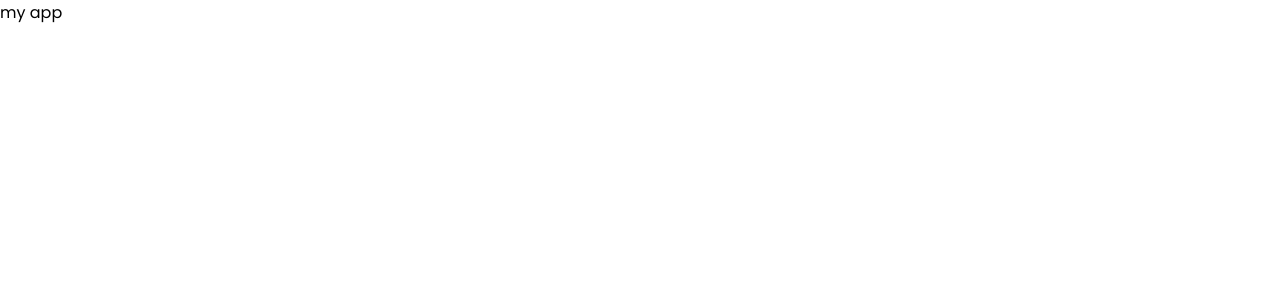
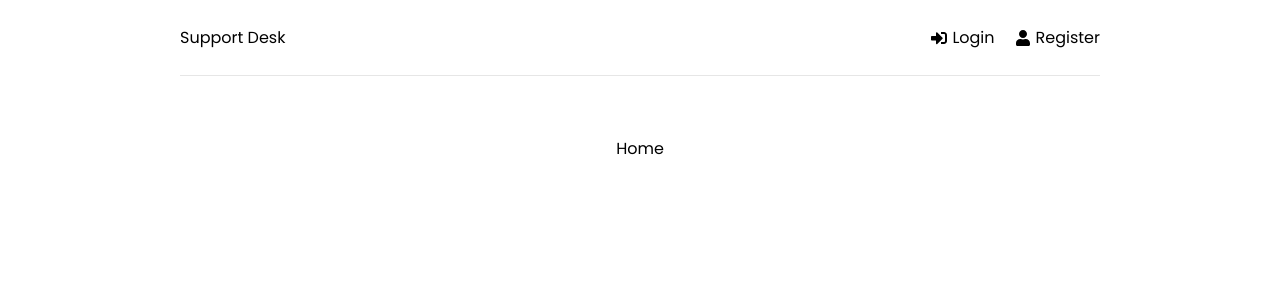
Before and after one commit to Mohammad-jf/support-ticket-mern, a React (Create React App) app in the folder frontend/: page / in a window 1280 px wide. Shown: the top 300 px of the page. Built offline with nearby package versions, Linux system fonts and the light colour scheme.

Commit message:
frontend structure

```diff
--- a/frontend/src/App.js
+++ b/frontend/src/App.js
@@ -1,5 +1,27 @@
+import { BrowserRouter as Router } from "react-router-dom";
+import { Routes, Route } from "react-router-dom";
+import Home from "../src/pages/Home";
+import Login from "../src/pages/Login";
+import Register from "../src/pages/Register";
+import Header from "./components/Header";
+
+
 function App() {
-  return <div>my app</div>;
+  return (
+    <>
+      <Router>
+        <div className="container">
+          <Header />
+          <Routes>
+            <Route path="/" element={<Home />} />
+            <Route path="/login" element={<Login />} />
+            <Route path="/register" element={<Register />} />
+          </Routes>
+        </div>
+      </Router>
+    </>
+  )
+
 }
 
 export default App;
--- /dev/null
+++ b/frontend/src/components/Header.jsx
@@ -0,0 +1,29 @@
+import React from 'react'
+import { FaSignInAlt, FaSignOutAlt, FaUser } from 'react-icons/fa'
+import { Link } from 'react-router-dom'
+
+
+const Header = () => {
+    return (
+        <header className='header'>
+            <div className="logo">
+                <Link to='/'>Support Desk</Link>
+            </div>
+
+            <ul>
+                <li>
+                    <Link to='/login'>
+                        <FaSignInAlt /> Login
+                    </Link>
+                </li>
+                <li>
+                    <Link to='/register'>
+                        <FaUser /> Register
+                    </Link>
+                </li>
+            </ul>
+        </header>
+    )
+}
+
+export default Header
--- /dev/null
+++ b/frontend/src/pages/Home.jsx
@@ -0,0 +1,9 @@
+import React from 'react'
+
+const Home = () => {
+  return (
+    <div>Home</div>
+  )
+}
+
+export default Home
--- /dev/null
+++ b/frontend/src/pages/Login.jsx
@@ -0,0 +1,9 @@
+import React from 'react'
+
+const Login = () => {
+  return (
+    <div>Login</div>
+  )
+}
+
+export default Login
--- /dev/null
+++ b/frontend/src/pages/Register.jsx
@@ -0,0 +1,9 @@
+import React from 'react'
+
+const Register = () => {
+  return (
+    <div>Register</div>
+  )
+}
+
+export default Register
```
